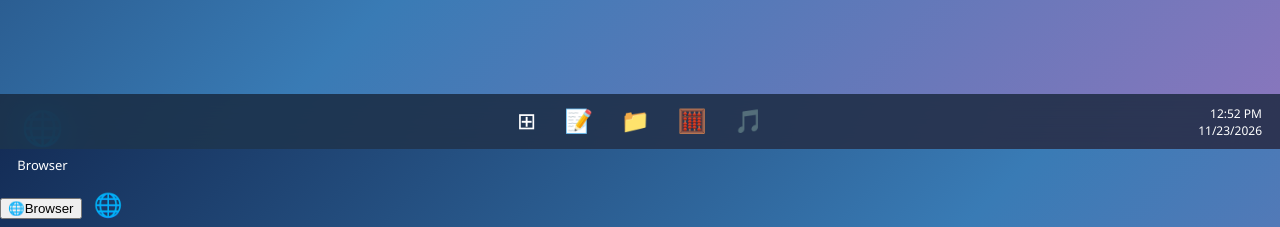
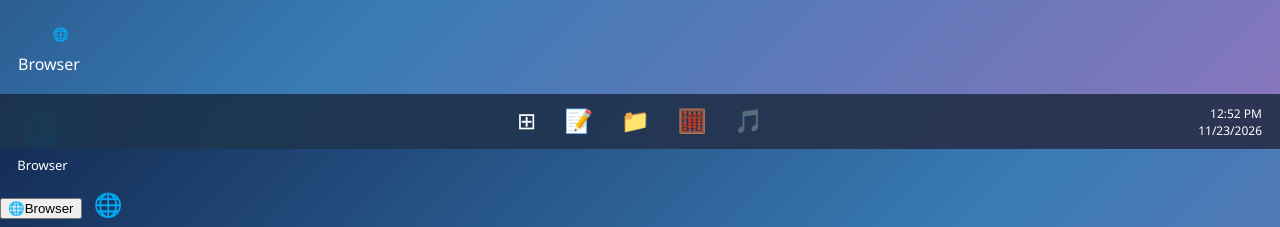
Before and after one commit to kakanovahmed-bit/AhmetOS2.0, a plain HTML site: page index.html in a window 1280 px wide. Shown: the part 651-878 px from the top of the page. Drawn offline with Linux system fonts and the light colour scheme.

Commit message:
Update index.html

```diff
--- a/index.html
+++ b/index.html
@@ -79,6 +79,10 @@ padding:12px 22px;font-weight:bold;width:100%
 <div class="icon" onclick="openApp('calendar')"><span>📅</span>Calendar</div>
 <div class="icon" onclick="openApp('tasks')"><span>✅</span>Tasks</div>
 <div class="icon" onclick="openApp('spotify')"><span>🎵</span>Spotify</div>
+<div class="desktop-icon" onclick="openApp('browser')">
+<div class="icon">🌐</div>
+<span>Browser</span>
+</div>
 <div class="icon" onclick="openApp('settings')"><span>⚙️</span>Settings</div>
 </div>
 <div id="taskbar">
```
